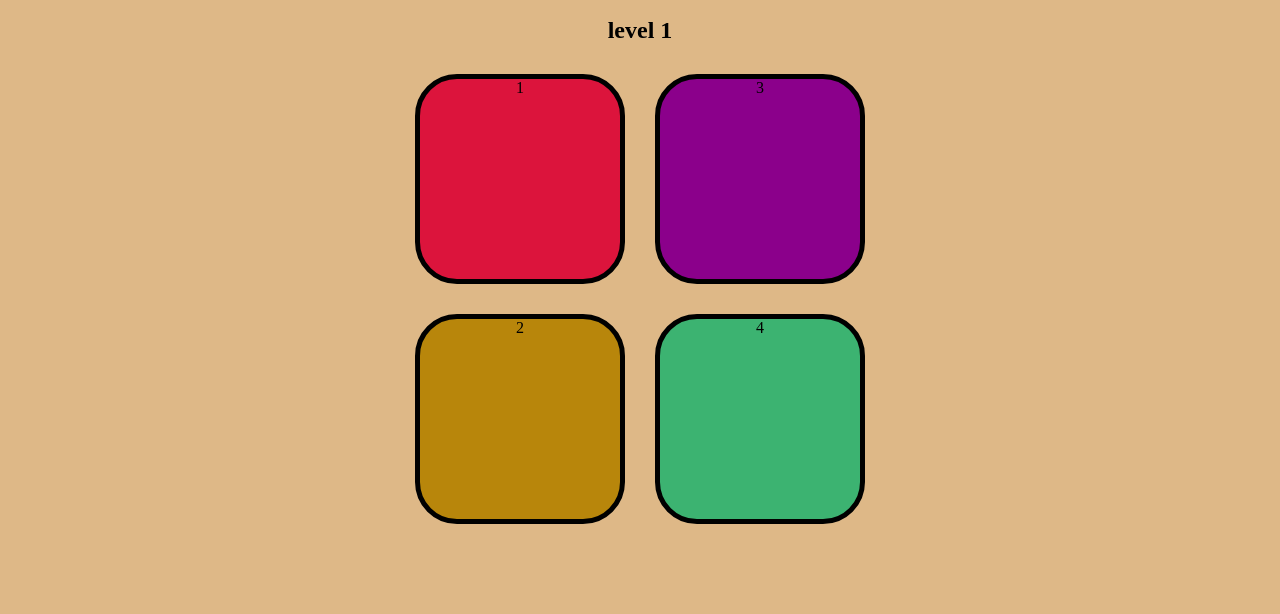
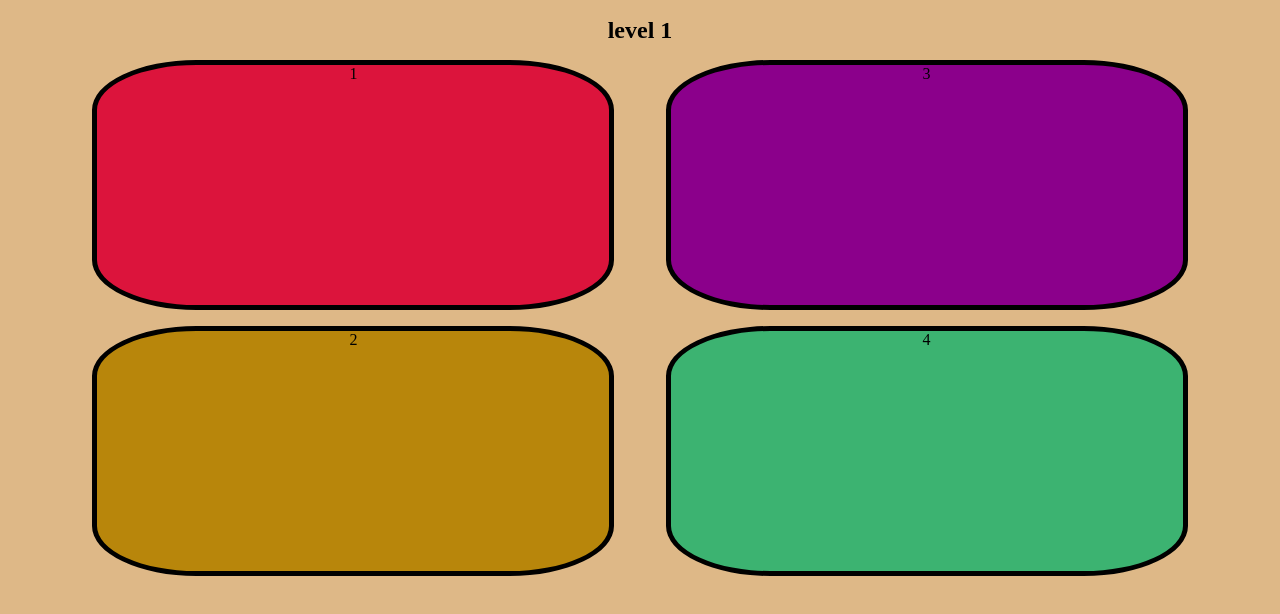
Before and after one commit to RamaScript/Symon-says-game, a plain HTML site: page index.html in a window 1280 px wide. Shown: the part 64-678 px from the top of the page. Drawn offline with Linux system fonts and the light colour scheme.

Commit message:
style.css

```diff
--- a/style.css
+++ b/style.css
@@ -22,11 +22,11 @@ body {
 }
 
 .btn {
-  height: 200px;
-  width: 200px;
+  height: 30vh;
+  width: 40vw;
   border: 5px solid black;
   border-radius: 20%;
-  margin: 30px 15px;
+  margin: 2vh 2vw;
 }
 
 .red {
```
